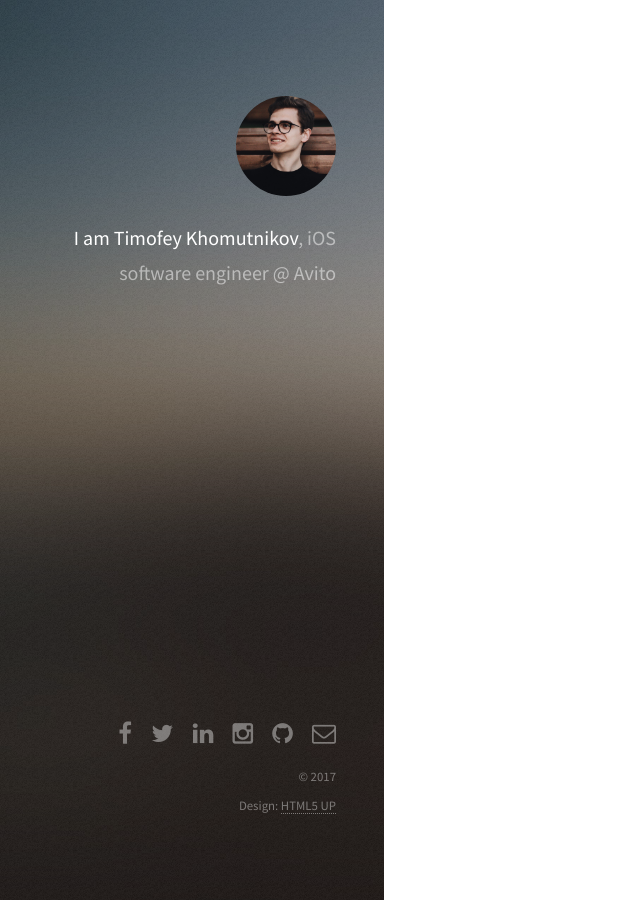
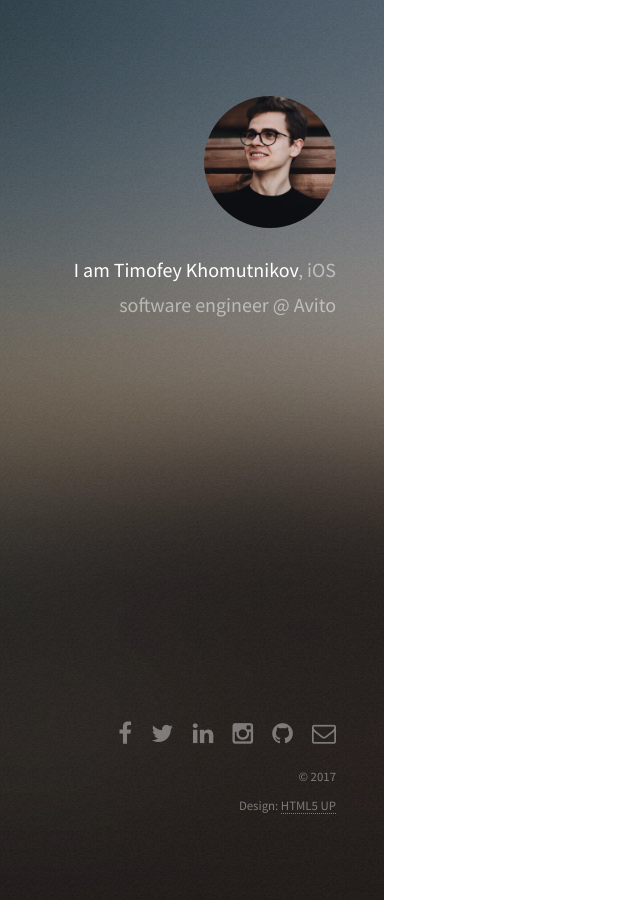
Before and after one commit to khomTima/khomtima.github.io, a Jekyll site: the page built from index.html, in a window 1280 px wide. Shown: the whole page, without its empty margins (0-640 px from the left). Built offline with Jekyll 4.4.1, drawn with Linux system fonts in a browser that asks for light colours.

Commit message:
Avatar size fx

```diff
--- a/assets/sass/main.scss
+++ b/assets/sass/main.scss
@@ -930,7 +930,7 @@
 
 		.image.avatar {
 			margin: 0 0 (_size(element-margin) * 0.5) 0;
-			width: 6.25em;
+			width: 8.25em;
 		}
 	}
 
```
